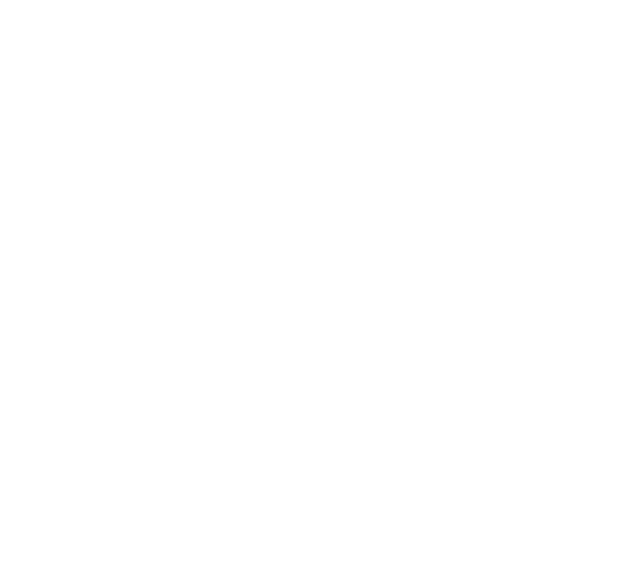
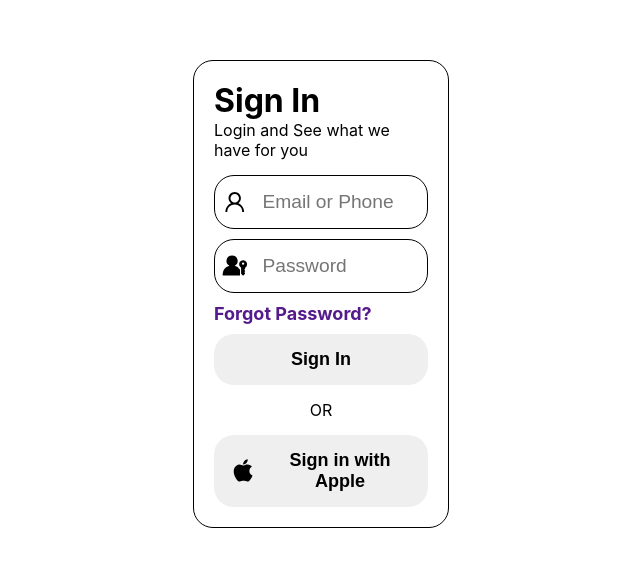
Before and after one commit to Taofeeq001/Blog-App, a React (Create React App) app: page /signin in a window 1280 px wide. Before the commit this address had no page. Shown: the part 106-672 px from the top of the page, without its empty margins (319-959 px from the left). Built offline with nearby package versions, Linux system fonts and the light colour scheme.

Commit message:
Signin further adjustment

```diff
--- a/src/App.js
+++ b/src/App.js
@@ -4,6 +4,7 @@
 import SignUP from './Components/SignUp';
 import Allpost from './Components/Posts/Allpost';
 import Post from './Components/Posts/Post';
+import Login from './Components/Login';
 
 function App() {
   return (
@@ -11,6 +12,7 @@
       <BrowserRouter>
         <Routes>
           <Route path='/' element={<SignUP/>}/>
+          <Route path='/signin' element={<Login/>}/>
           <Route path='/allposts' element={<Allpost/>}/>
           <Route path='/posts/:id' element={<Post/>}/>
         </Routes>
--- a/src/Components/Login.css
+++ b/src/Components/Login.css
@@ -0,0 +1,68 @@
+.login{
+    display: flex;
+    flex-direction: column;
+    width: 100%;
+    height: 100vh;
+    align-items: center;
+    justify-content: center;
+}
+.login-container{
+    display: flex;
+    flex-direction: column;
+    width: 20%;
+    border: 1px solid black;
+    padding: 20px;
+    border-radius: 20px;
+    gap: 15px;
+}
+.login-form{
+    display: flex;
+    flex-direction: column;
+    gap: 10px;
+}
+.login-form a{
+    text-decoration: none;
+    font-size: large;
+    font-weight: bold;
+}
+.username, .password{
+    display: flex;
+    border: 1px solid black;
+    align-items: center;
+    border-radius: 20px;
+    padding: 0 7px;
+}
+svg{
+    width: 30px;
+    height: 30px;
+}
+.username input, .password input{
+    padding: 15px;
+    background-color: transparent;
+    width: 100%;
+    border: none;
+    outline: none;
+    font-size: larger;
+}
+.btn-container{
+    width: 100%;
+    display: flex;
+    flex-direction: column;
+    align-items: center;
+    gap: 15px;
+}
+.btn1, .btn2{
+    border-radius: 20px;
+    border: none;
+    padding: 15px;
+    width: 100%;
+    cursor: pointer;
+    font-weight: bold;
+    font-size: large;
+}
+.btn2{
+    display: flex;
+    align-items: center;
+    justify-content: center;
+    gap: 10px;
+}
--- a/src/Components/Login.jsx
+++ b/src/Components/Login.jsx
@@ -1,32 +1,37 @@
 import React from "react";
 import './Login.css'
+import {AiOutlineUser} from 'react-icons/ai';
+import {GoPasskeyFill} from 'react-icons/go';
+import {BiLogoApple} from 'react-icons/bi'
 
 const Login =()=>{
     return(
-        <div>
-            <main>
+        <div className="login">
+            <div className="login-container">
                 <div>
                     <h1>Sign In</h1>
                     <p>Login and See what we have for you</p>
                 </div>
-                <form action="">
-                    <div>
-
+                <div className="login-form" action="">
+                    <div className="username">
+                        <AiOutlineUser/>
                         <input type="text" placeholder="Email or Phone" />
                     </div>
-                    <div>
-                        <input type="password" name="" id="" />
+                    <div className="password">
+                        <GoPasskeyFill/>
+                        <input type="password" placeholder="Password" name="" id="" />
                     </div>
                     <a href="">Forgot Password?</a>
-                    <div>
-                        <button>Sign In</button>
+                    <div className="btn-container">
+                        <button className="btn1">Sign In</button>
+                        <p>OR</p>
+                        <button className="btn2">
+                            <BiLogoApple/>
+                            Sign in with Apple
+                        </button>
                     </div>
-                    <p>OR</p>
-                    <div>
-                        <button>Sign in with Apple</button>
-                    </div>
-                </form>
-            </main>
+                </div>
+            </div>
         </div>
     )
 }
```
